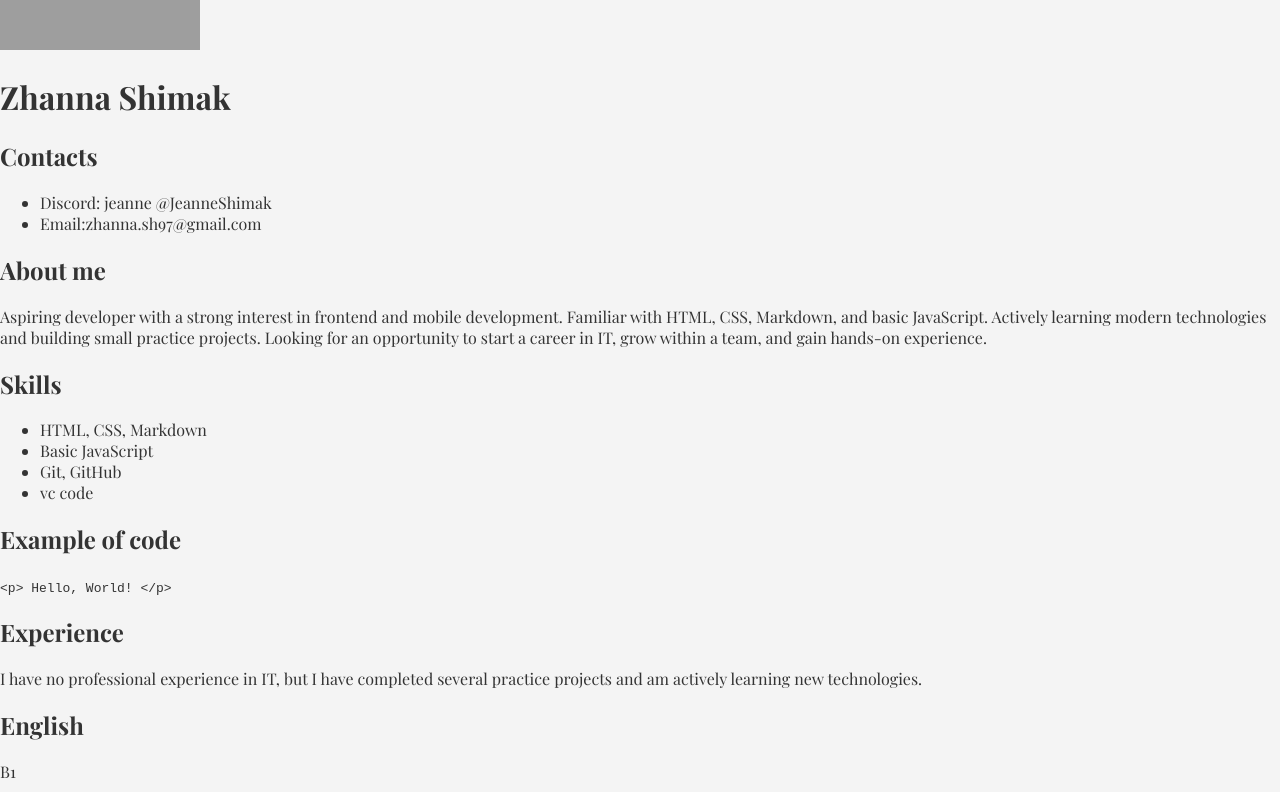
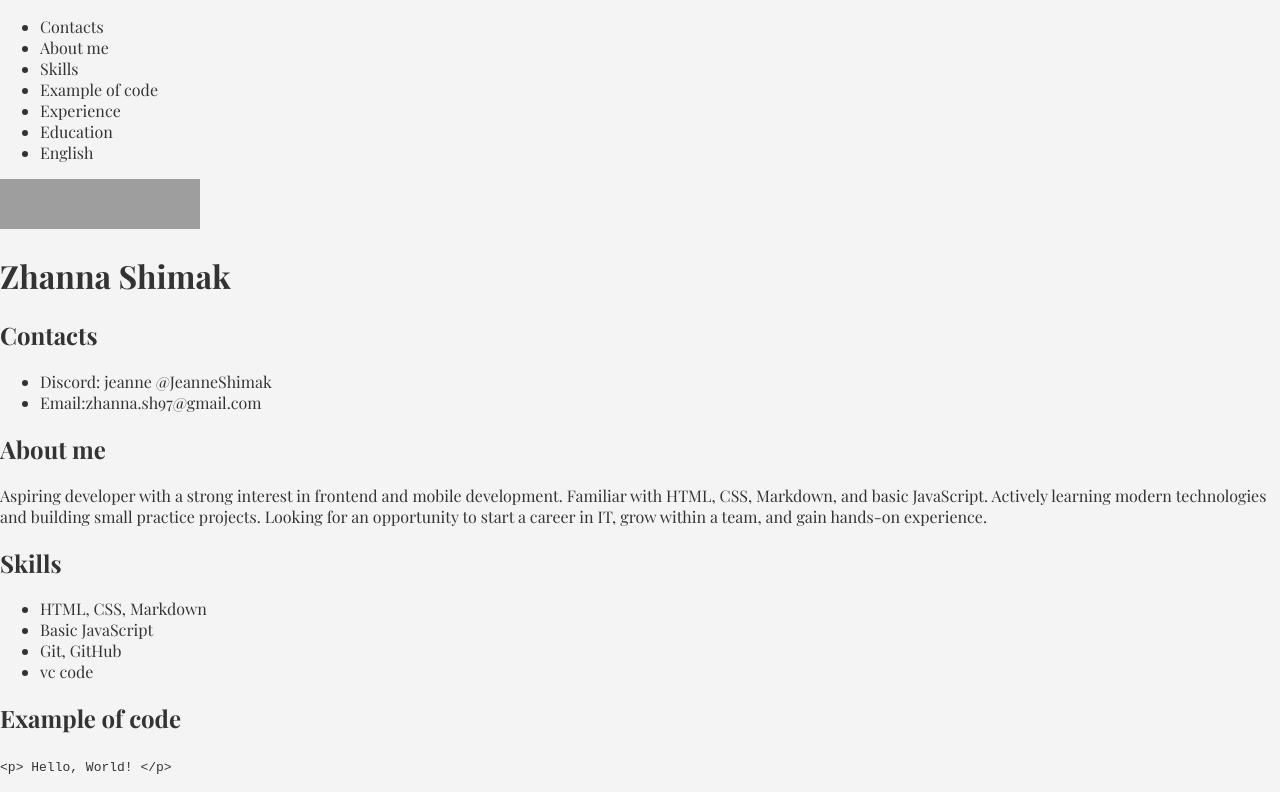
Before and after one commit to JeanneShimak/rsschool-cv, a plain HTML site: page index.html in a window 1280 px wide. Shown: the top 792 px of the page. Drawn offline with nearby package versions, Linux system fonts and the light colour scheme; grey boxes are pictures that could not be loaded; a web font is replaced by a local one.

Commit message:
feat: add nav

```diff
--- a/index.html
+++ b/index.html
@@ -14,7 +14,19 @@
   </head>
   <body>
     <header>
-      <div class="container"></div>
+      <div class="container">
+        <nav>
+          <ul>
+            <li>Contacts</li>
+            <li>About me</li>
+            <li>Skills</li>
+            <li>Example of code</li>
+            <li>Experience</li>
+            <li>Education</li>
+            <li>English</li>
+          </ul>
+        </nav>
+      </div>
     </header>
     <main>
       <div class="container">
--- a/style.css
+++ b/style.css
@@ -1,4 +1,4 @@
-body  {
+body {
     font-family: Playfair Display, serif;
     background-color: #f4f4f4;
     color: #333;
@@ -9,9 +9,11 @@ body  {
     flex-direction: column;
     justify-content: space-between;
 }
+
 * {
     box-sizing: border-box;
 }
+
 .container {
     max-width: 1440px;
     margin: 0 auto;
```
Lines whose indentation alone changed are shown as unchanged.
